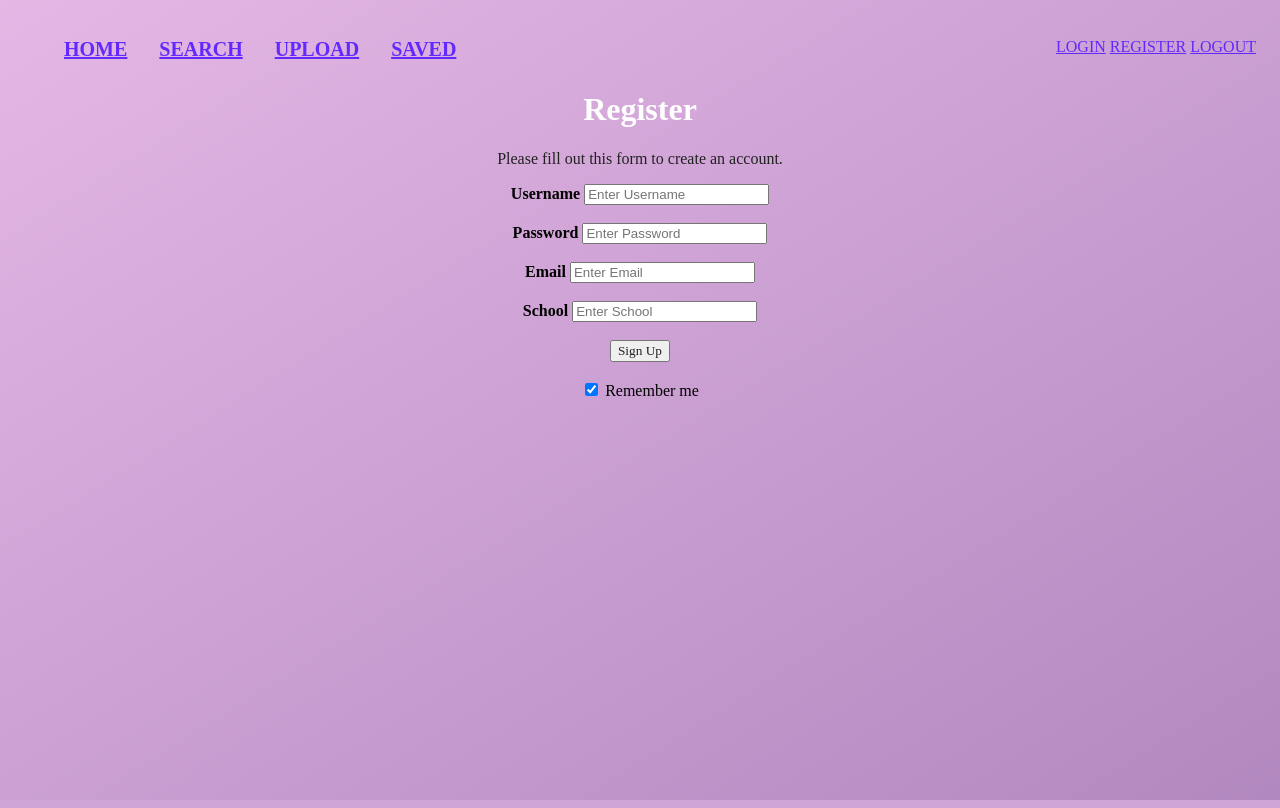
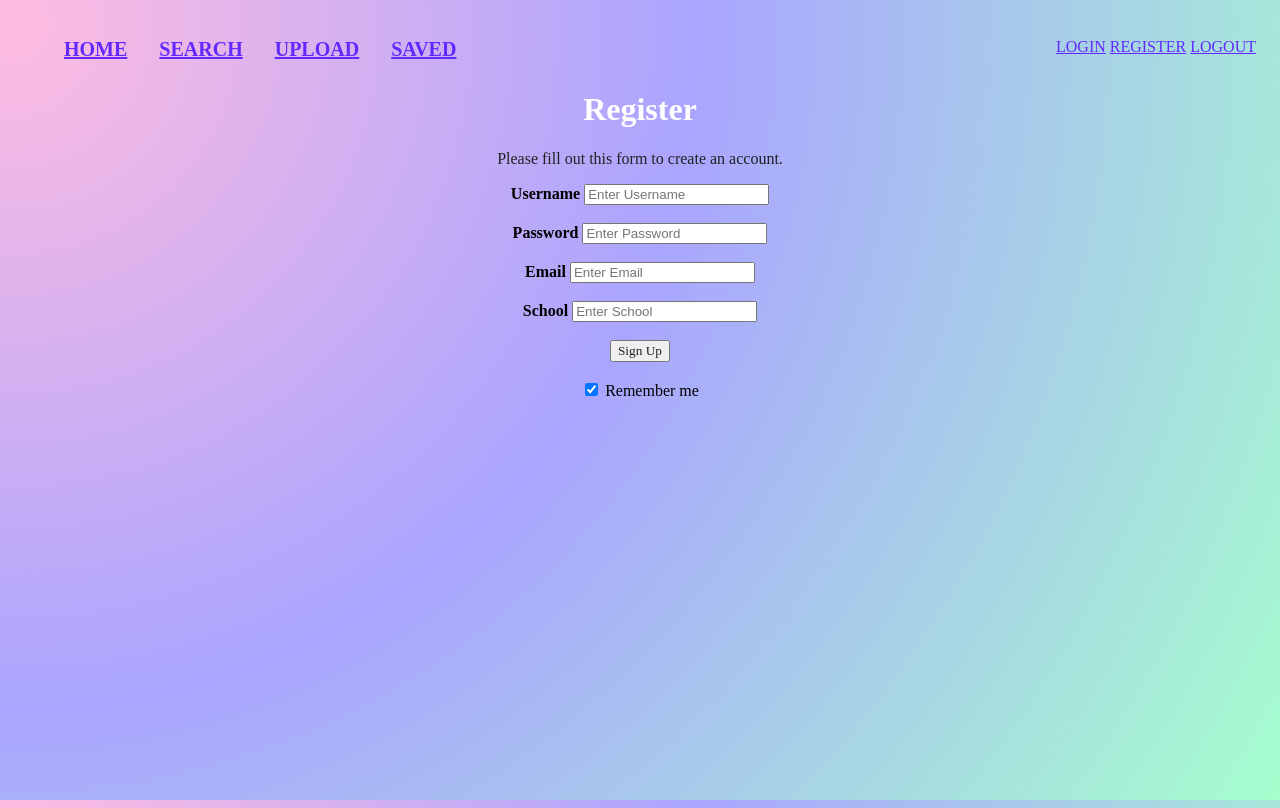
Before and after one commit to abichen/techships, a Flask app: page /register in a window 1280 px wide. Run offline with Flask 2, Linux system fonts and the light colour scheme.

Commit message:
changed background and got rid of repeating gradient

```diff
--- a/alpha/static/style.css
+++ b/alpha/static/style.css
@@ -16,7 +16,13 @@ HTML {
 
 body{
     /* background-image: linear-gradient(to bottom right, #855AFC, #4E7DFC); */
-    background-image: linear-gradient(to bottom right, #E4B7E5, #B288C0);
+
+    /* playing around with some other background options: */
+    background-image: radial-gradient( circle farthest-corner at 0.8% 3.1%,  rgba(255,188,224,1) 0%, rgba(170,165,255,1) 46%, rgba(165,255,205,1) 100.2% );
+    height:100%;
+    background-repeat: no-repeat;
+    background-attachment: fixed;
+    /* background-image: linear-gradient(to top, #ebbba7 0%, #cfc7f8 100%); */
 }
 
 a:link{
@@ -124,6 +130,7 @@ nav {
 
 nav button:hover, button:focus, nav a:hover, nav a:focus {
     color: var(--color-subheader);
+    /* color: white; */
 }
 
 /* .fa {
```
